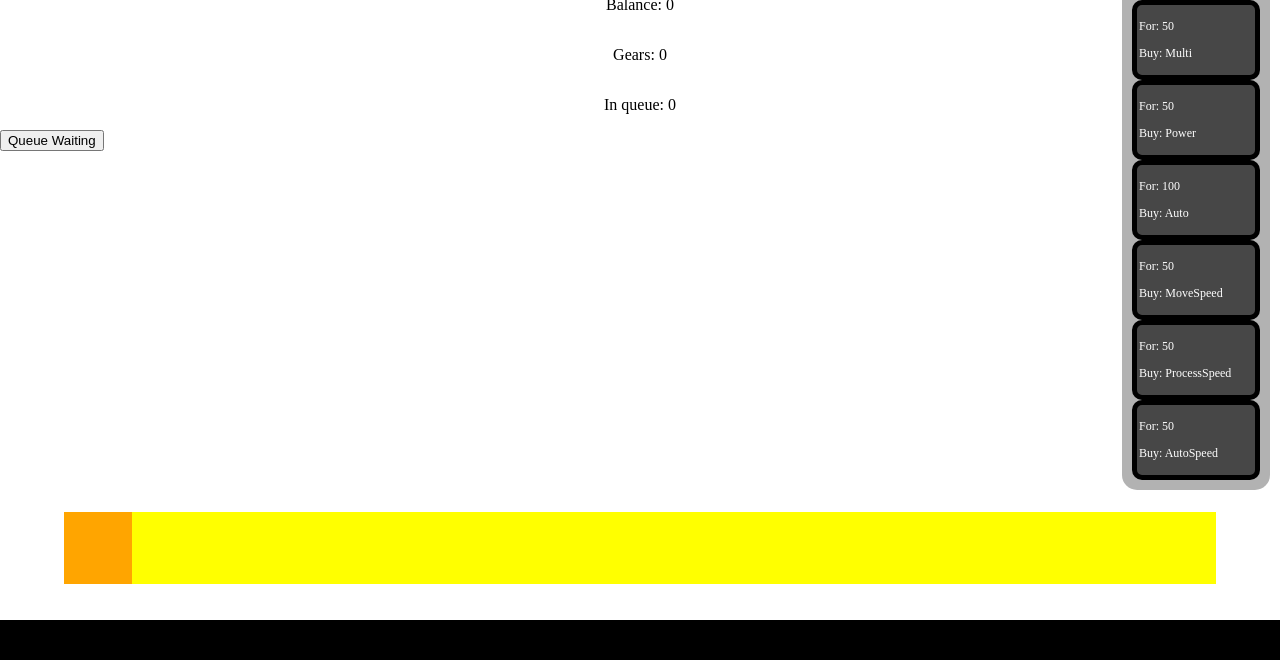
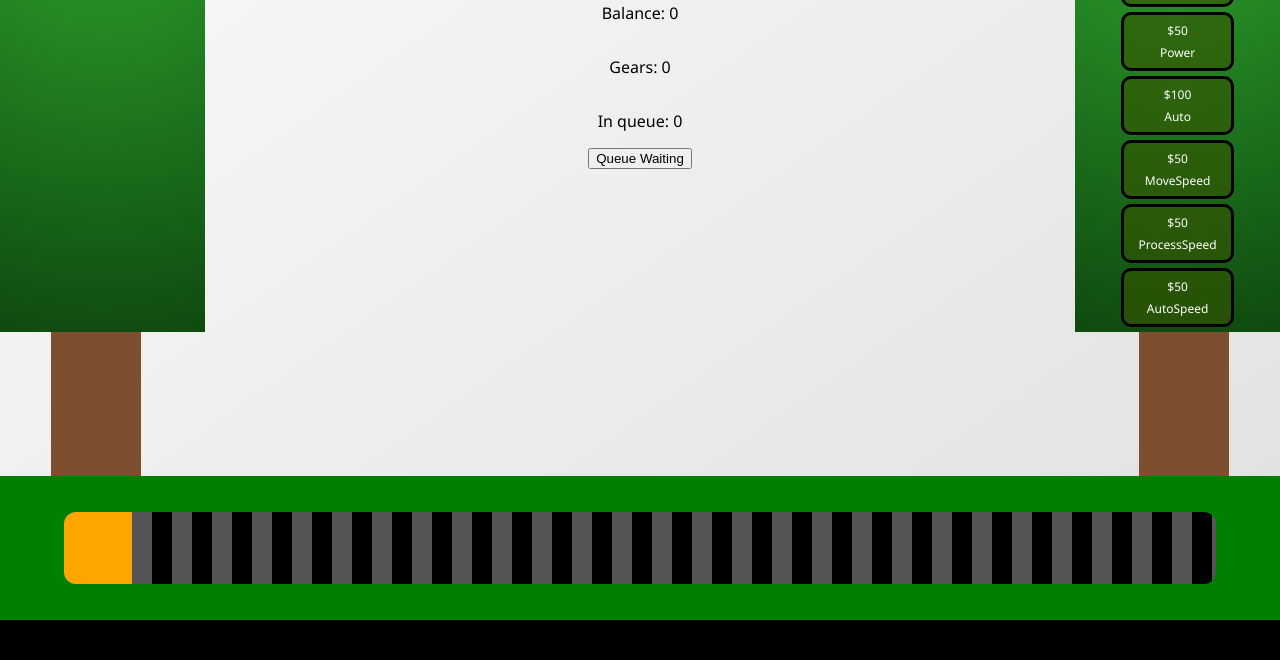
Before and after one commit to pawfix/WebTycoon, a website built with Vite: page index.html in a window 1280 px wide. Shown: the part 140-800 px from the top of the page. Built offline with nearby package versions, Linux system fonts and the light colour scheme.

Commit message:
Revert temp

```diff
--- a/index.html
+++ b/index.html
@@ -8,12 +8,19 @@
   </head>
   <body>
   <div class="main">
+    <div class="ui">
+      <div class="bottom-grass"></div>
+      <div class="treeTrunk trunk1"></div>
+      <div class="treeTrunk trunk2"></div>
+      <div class="treeLeaves leaves1"></div>
+      <div class="treeLeaves leaves2"></div>
+    </div>
     <header>
-
       <h1>Tycoon</h1>
       <p>Balance: <span id="userBalanceDisplay">0</span></p>
       <p>Gears: <span id="userGridDisplay">0</span></p>
       <p>In queue: <span id="queueWaiting">0</span></p>
+      <button type="button" id="tempButton" >Queue Waiting</button>
     </header>
     <div class="line">
       <div class="collector" id="collector"></div>
@@ -22,7 +29,8 @@
     <div class="shop" id="shopDiv">
       <h1>Shop</h1>
     </div>
-    <button type="button" id="tempButton" >Queue Waiting</button>
+
+
   </div>
     <script type="module" src="/src/index.ts"></script>
   <script type="module" src="/src/logic/shop.ts"></script>
--- a/src/data/types.ts
+++ b/src/data/types.ts
@@ -5,11 +5,6 @@
 
 export type ResourceType = "Gears" | "Balance" // Type for cash related values
 export type ShopItem = "Multi" | "Auto" | "Power" | "Speed" | "MoveSpeed" | "ProcessSpeed" | "AutoSpeed"; // Type for shop items
-export type shopEntry ={ // Format for a shop entry
-    name: ShopItem,
-    currency: ResourceType,
-    price: number,
-}
 
 // Check for data if it's a type of resource, and set it as ResourceType
 export function isResourceType(value: string): value is ResourceType {
--- a/src/logic/blocks.ts
+++ b/src/logic/blocks.ts
@@ -85,7 +85,7 @@ function createTheBlock(): HTMLElement {
     return block;
 }
 
-// Create a type for the block by geting a number 0 - 100
+// Create a type for the block by getting a number 0 - 100
 function createBlockType(): number {
     return Math.floor(Math.random() * 100 + 1);
 }
--- a/src/style/index.scss
+++ b/src/style/index.scss
@@ -1,4 +1,3 @@
-$shopItemBgColor: rgba(0, 0, 0, 0.6);
 
 body {
   background-color: black;
@@ -9,6 +8,7 @@ body {
   margin: auto;
   height: 100vh;
   overflow: hidden;
+  font-family: 'Segoe UI', sans-serif;
 }
 
 header {
@@ -17,6 +17,8 @@ header {
   justify-content: center;
   align-items: center;
   flex-direction: column;
+  z-index: 2;
+  position: relative;
 }
 
 .main {
@@ -25,27 +27,45 @@ header {
   min-height: 720px;
   width: 1280px;
   min-width: 1280px;
-  background-color: white;
+  background: linear-gradient(145deg, #f9f9f9, #e0e0e0);
+  box-shadow: 0 10px 30px rgba(0, 0, 0, 0.5);
 
   div.shop {
     position: absolute;
-    top: 10px;
-    right: 10px;
-    width: 10%;
+    top: 0;
+    right: 0;
+    width: 16%;
     text-align: center;
-    background-color: rgb(0, 0, 0, 0.3);
-    padding: 10px;
     border-radius: 15px;
+    z-index: 10;
+
+    h1 {
+      margin: 0;
+    }
 
     div {
+      cursor: pointer;
       color: white;
-      background-color: $shopItemBgColor;
+      background-color: rgba(54, 84, 1, 0.6);
       text-align: left;
       font-size: 0.75rem;
+      width: 50%;
       padding: 2px;
-      border: 5px solid black;
+      border: 3px solid black;
       border-radius: 10px;
-      height: auto
+      margin: 5px auto;
+      height: auto;
+      transition: transform .2s ease-out;
+
+      &:hover {
+        transform: scale(1.1);
+        transition: transform .2s ease-in;
+      }
+
+      p {
+        text-align: center;
+        margin: 5px;
+      }
     }
   }
   .line {
@@ -56,11 +76,15 @@ header {
     position: absolute;
     top: 85%;
     left: 5%;
+    z-index: 5;
+
+
 
       .loader {
-      background-color: yellow;
         height: 100%;
         width: 1152px;
+
+        //noinspection CssUnusedSymbol
         .moving-block {
           width: 54px;
           height: 100%;
@@ -68,6 +92,27 @@ header {
           position: relative;
           border-radius: 15px;
 
+
+        }
+        border-top-right-radius: 12px;
+        border-bottom-right-radius: 12px;
+
+        background: yellow repeating-linear-gradient(
+                        90deg,
+                        #000 0 5%,
+                        #555 5% 10%
+        );
+        background-size: 400px 100%;
+        animation: conveyor-slide 4s linear infinite;
+
+
+        @keyframes conveyor-slide {
+          0% {
+            background-position: 0 0;
+          }
+          100% {
+            background-position: -400px 0;
+          }
         }
       }
 
@@ -75,10 +120,58 @@ header {
         width: 72px;
         height: 72px;
         background-color: orange;
-
+        border-top-left-radius: 12px;
+        border-bottom-left-radius: 12px;
       }
     }
   }
+
+  div.ui {
+    width: 100%;
+    z-index: 1;
+    height: 100%;
+    position: absolute;
+    top: 0;
+    left: 0;
+    .bottom-grass {
+      position: absolute;
+      bottom: 0;
+      left: 0;
+      width: 100%;
+      height: 20%;
+      background-color: green;
+    }
+    div.treeTrunk {
+      background-color: #7b4f2f;
+      width: 7%;
+      height: 30%;
+      position: absolute;
+      bottom: 20%;
+
+      &.trunk1 {
+        right: 4%;
+      }
+
+      &.trunk2 {
+        left: 4%;
+      }
+    }
+    div.treeLeaves {
+      position: absolute;
+      top: 0;
+      background: radial-gradient(circle at top, #2ca02c, #0f4a0f);
+      width: 16%;
+      height: 60%;
+
+      &.leaves1 {
+        right: 0;
+      }
+      &.leaves2 {
+        left: 0;
+      }
+    }
+  }
+
 
 
 //noinspection CssUnusedSymbol
@@ -97,12 +190,12 @@ to {
     background-color: rgba(245, 10, 10, 0.5);
   }
 50% {
-    background-color: $shopItemBgColor;
+    background-color: rgba(54, 84, 1, 0.6);
   }
 75% {
     background-color: rgba(245, 10, 10, 0.5);
   }
 100% {
-    background-color: $shopItemBgColor;
+    background-color:rgba(54, 84, 1, 0.6);
   }
 }
--- a/src/ui/layout/shop.ts
+++ b/src/ui/layout/shop.ts
@@ -71,11 +71,11 @@ function createTheShopElement(array: shopEntries, number: number): HTMLElement {
     element.tabIndex = 1
 
     const name: HTMLElement = document.createElement("p")
-    name.textContent = `Buy: ${array.name}`;
+    name.textContent = array.name;
 
 
     const price = document.createElement("p")
-    price.textContent = `For: ${arrayPrice}`;
+    price.textContent = `$${arrayPrice}`;
 
     element.appendChild(price);
     element.appendChild(name)
```
Also changed, not shown: src/style/index.css, 1 other file. Lines whose indentation alone changed are shown as unchanged.
